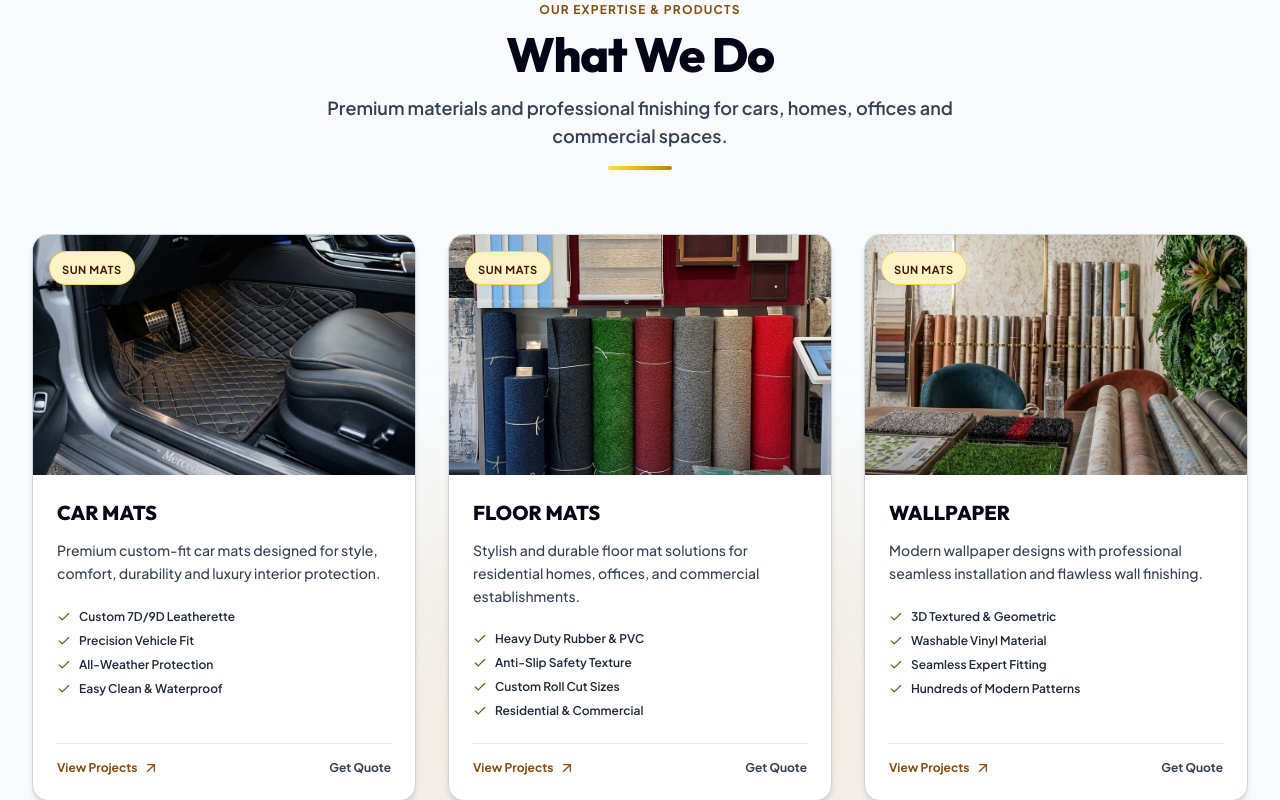
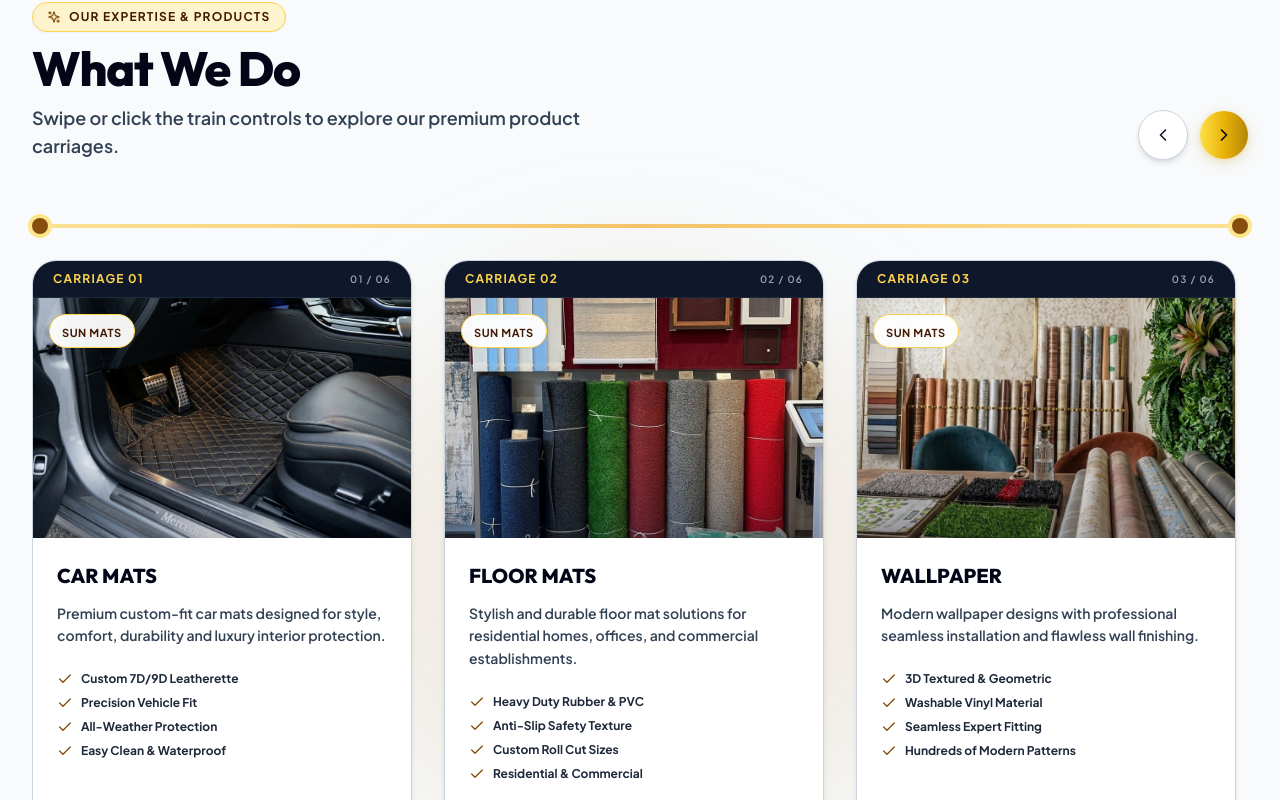
Before and after one commit to risa113/huq-mats, a React (Vite) app: page / in a window 1280 px wide. Shown: the part 2040-2840 px from the top of the page. Built offline with nearby package versions, Linux system fonts and the light colour scheme.

Commit message:
Transform What We Do section into interactive train carousel with staggered sequential slide animations

```diff
--- a/src/components/Services.jsx
+++ b/src/components/Services.jsx
@@ -1,9 +1,11 @@
-import React from 'react';
+import React, { useRef } from 'react';
 import { motion } from 'framer-motion';
-import { ArrowUpRight, Check } from 'lucide-react';
+import { ArrowUpRight, Check, ChevronLeft, ChevronRight, Sparkles } from 'lucide-react';
 import { SERVICES, getImageUrl } from '../data/businessData';
 
 export default function Services({ onSelectServiceCategory, onOpenQuote }) {
+  const scrollRef = useRef(null);
+
   const handleViewProjects = (categoryTitle) => {
     onSelectServiceCategory(categoryTitle);
     const el = document.getElementById('projects');
@@ -14,49 +16,124 @@ export default function Services({ onSelectServiceCategory, onOpenQuote }) {
     }
   };
 
+  const scrollLeft = () => {
+    if (scrollRef.current) {
+      scrollRef.current.scrollBy({ left: -380, behavior: 'smooth' });
+    }
+  };
+
+  const scrollRight = () => {
+    if (scrollRef.current) {
+      scrollRef.current.scrollBy({ left: 380, behavior: 'smooth' });
+    }
+  };
+
+  // Staggered sequential train animation variants
+  const containerVariants = {
+    hidden: { opacity: 0 },
+    visible: {
+      opacity: 1,
+      transition: {
+        staggerChildren: 0.22,
+        delayChildren: 0.1
+      }
+    }
+  };
+
+  const cardVariants = {
+    hidden: { opacity: 0, x: 70, scale: 0.94 },
+    visible: {
+      opacity: 1,
+      x: 0,
+      scale: 1,
+      transition: {
+        duration: 0.6,
+        ease: [0.22, 1, 0.36, 1]
+      }
+    }
+  };
+
   return (
-    <section id="services" className="py-24 bg-[#F8FAFC] relative overflow-hidden">
+    <section id="services" className="py-24 bg-slate-50 relative overflow-hidden">
       {/* Background radial highlight */}
       <div className="absolute top-1/3 left-1/2 -translate-x-1/2 w-[600px] h-[600px] bg-[#C9A45C]/15 rounded-full blur-3xl pointer-events-none"></div>
 
       <div className="max-w-7xl mx-auto px-4 sm:px-6 lg:px-8 relative z-10">
 
-        {/* Section Header */}
-        <div className="text-center max-w-3xl mx-auto mb-16">
-          <span className="text-xs font-black text-[#854D0E] tracking-widest uppercase block mb-3">
-            OUR EXPERTISE & PRODUCTS
-          </span>
-          <h2 className="font-display text-3xl sm:text-5xl font-black text-slate-950 tracking-tight">
-            What We Do
-          </h2>
-          <p className="text-base sm:text-lg text-slate-700 mt-4 font-semibold max-w-2xl mx-auto">
-            Premium materials and professional finishing for cars, homes, offices and commercial spaces.
-          </p>
-          <div className="w-16 h-1 bg-gradient-to-r from-[#FDE047] via-[#EAB308] to-[#B48608] mx-auto mt-4 rounded-full"></div>
+        {/* Section Header with Train Navigation Controls */}
+        <div className="flex flex-col md:flex-row md:items-end justify-between gap-6 mb-12 sm:mb-16">
+          <div>
+            <div className="inline-flex items-center gap-2 px-3.5 py-1.5 rounded-full bg-amber-100/90 border border-amber-300 text-amber-950 font-black text-xs uppercase tracking-widest mb-3 shadow-sm">
+              <Sparkles className="w-3.5 h-3.5 text-[#854D0E]" />
+              <span>OUR EXPERTISE & PRODUCTS</span>
+            </div>
+            <h2 className="font-display text-3xl sm:text-5xl font-black text-slate-950 tracking-tight">
+              What We Do
+            </h2>
+            <p className="text-base sm:text-lg text-slate-700 mt-3 font-semibold max-w-xl">
+              Swipe or click the train controls to explore our premium product carriages.
+            </p>
+          </div>
+
+          {/* Train Controls (Previous & Next Buttons) */}
+          <div className="flex items-center gap-3">
+            <button
+              onClick={scrollLeft}
+              className="p-3.5 rounded-full bg-white border border-slate-300 text-slate-900 hover:text-[#854D0E] hover:border-[#854D0E] hover:scale-105 active:scale-95 transition-all shadow-md"
+              aria-label="Previous Train Carriage"
+            >
+              <ChevronLeft className="w-5 h-5" />
+            </button>
+            <button
+              onClick={scrollRight}
+              className="p-3.5 rounded-full bg-gradient-to-r from-[#FDE047] via-[#EAB308] to-[#B48608] text-slate-950 font-black hover:scale-105 active:scale-95 transition-all shadow-gold-glow"
+              aria-label="Next Train Carriage"
+            >
+              <ChevronRight className="w-5 h-5" />
+            </button>
+          </div>
         </div>
 
-        {/* Services Grid (3 Columns) */}
-        <div className="grid grid-cols-1 md:grid-cols-2 lg:grid-cols-3 gap-8">
+        {/* Train Track Visual Connecting Line */}
+        <div className="relative mb-6 hidden sm:block">
+          <div className="w-full h-1 bg-gradient-to-r from-amber-300 via-amber-500 to-amber-300 rounded-full opacity-60"></div>
+          <div className="absolute top-1/2 left-0 -translate-y-1/2 w-4 h-4 rounded-full bg-[#854D0E] ring-4 ring-amber-200"></div>
+          <div className="absolute top-1/2 right-0 -translate-y-1/2 w-4 h-4 rounded-full bg-[#854D0E] ring-4 ring-amber-200"></div>
+        </div>
+
+        {/* Sequential Staggered Train Carousel Container */}
+        <motion.div
+          ref={scrollRef}
+          variants={containerVariants}
+          initial="hidden"
+          whileInView="visible"
+          viewport={{ once: true, amount: 0.1 }}
+          className="flex items-stretch gap-6 sm:gap-8 overflow-x-auto pb-8 pt-2 scrollbar-none snap-x snap-mandatory"
+        >
           {SERVICES.map((service, index) => (
             <motion.div
               key={service.id}
-              initial={{ opacity: 0, y: 30 }}
-              whileInView={{ opacity: 1, y: 0 }}
-              viewport={{ once: true }}
-              transition={{ duration: 0.5, delay: index * 0.1 }}
-              className="group relative flex flex-col bg-white rounded-2xl overflow-hidden border border-slate-300 hover:border-[#854D0E] hover:shadow-2xl transition-all duration-500 shadow-md h-full"
+              variants={cardVariants}
+              className="group relative flex flex-col bg-white rounded-3xl overflow-hidden border border-slate-300 hover:border-[#854D0E] hover:shadow-2xl transition-all duration-500 shadow-md min-w-[290px] sm:min-w-[340px] lg:min-w-[380px] max-w-[380px] snap-center shrink-0 hover:-translate-y-2"
             >
+              {/* Carriage Header Indicator */}
+              <div className="px-5 py-2.5 bg-slate-900 text-amber-300 flex items-center justify-between text-xs font-black tracking-widest uppercase border-b border-slate-800">
+                <span>CARRIAGE 0{index + 1}</span>
+                <span className="text-[10px] text-slate-400 font-semibold">0{index + 1} / 0{SERVICES.length}</span>
+              </div>
+
               {/* Image Container */}
-              <div className="relative h-52 sm:h-60 overflow-hidden">
+              <div className="relative h-52 sm:h-60 overflow-hidden bg-slate-100">
                 <img
                   src={getImageUrl(service.image)}
                   alt={service.title}
                   className="w-full h-full object-cover group-hover:scale-110 transition-transform duration-700 filter brightness-100 group-hover:brightness-105"
+                  loading="lazy"
                 />
-                <div className="absolute inset-0 bg-gradient-to-t from-slate-950/30 via-transparent to-transparent opacity-60"></div>
+                <div className="absolute inset-0 bg-gradient-to-t from-slate-950/40 via-transparent to-transparent opacity-60"></div>
 
                 {/* Gold Category Badge */}
-                <div className="absolute top-4 left-4 px-3 py-1 rounded-full bg-amber-100 border border-amber-300 backdrop-blur-md shadow-sm">
+                <div className="absolute top-4 left-4 px-3 py-1 rounded-full bg-white/95 border border-amber-300 backdrop-blur-md shadow-sm">
                   <span className="text-[11px] font-black text-amber-950 tracking-wider uppercase">
                     SUN MATS
                   </span>
@@ -64,21 +141,21 @@ export default function Services({ onSelectServiceCategory, onOpenQuote }) {
               </div>
 
               {/* Card Content Body */}
-              <div className="p-6 flex flex-col flex-grow justify-between">
+              <div className="p-6 flex flex-col flex-grow justify-between bg-white">
                 <div>
-                  <h3 className="font-display font-extrabold text-xl text-slate-950 group-hover:text-[#854D0E] transition-colors mb-3">
+                  <h3 className="font-display font-black text-xl text-slate-950 group-hover:text-[#854D0E] transition-colors mb-3 leading-snug">
                     {service.title}
                   </h3>
 
-                  <p className="text-sm text-slate-700 font-medium leading-relaxed mb-6">
+                  <p className="text-sm text-slate-700 font-semibold leading-relaxed mb-6">
                     {service.description}
                   </p>
 
                   {/* Bullet features */}
                   <ul className="space-y-2 mb-6">
                     {service.features.map((feat, fIdx) => (
-                      <li key={fIdx} className="flex items-center gap-2 text-xs text-slate-800 font-semibold">
-                        <Check className="w-3.5 h-3.5 text-[#854D0E] shrink-0" />
+                      <li key={fIdx} className="flex items-center gap-2 text-xs text-slate-800 font-bold">
+                        <Check className="w-4 h-4 text-[#854D0E] shrink-0" />
                         <span>{feat}</span>
                       </li>
                     ))}
@@ -97,7 +174,7 @@ export default function Services({ onSelectServiceCategory, onOpenQuote }) {
 
                   <button
                     onClick={onOpenQuote}
-                    className="text-xs text-slate-700 font-bold hover:text-[#854D0E] transition-colors"
+                    className="px-3.5 py-1.5 rounded-full bg-amber-100 text-amber-950 font-extrabold text-xs hover:bg-[#854D0E] hover:text-white transition-all shadow-sm"
                   >
                     Get Quote
                   </button>
@@ -106,7 +183,7 @@ export default function Services({ onSelectServiceCategory, onOpenQuote }) {
 
             </motion.div>
           ))}
-        </div>
+        </motion.div>
 
       </div>
     </section>
```
